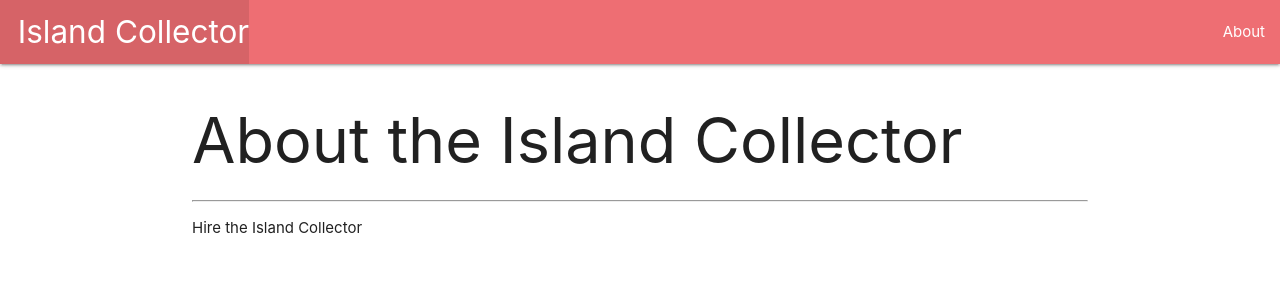
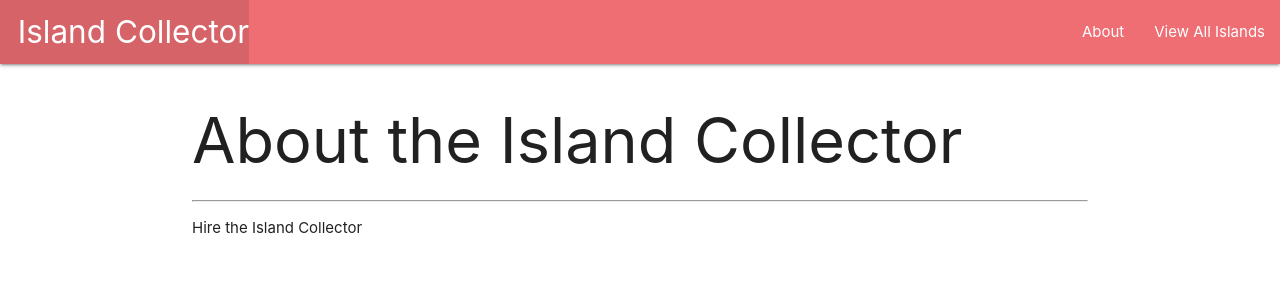
Before and after one commit to danusem/island_collector, a Django app: page /about/ in a window 1280 px wide. Shown: the top 300 px of the page. Run offline with Django 3.2, Linux system fonts and the light colour scheme.

Commit message:
create UI

```diff
--- a/main_app/templates/base.html
+++ b/main_app/templates/base.html
@@ -19,6 +19,8 @@
         </ul>
         <ul class="right">
           <li><a href="/about">About</a></li>
+          <li><a href="/islands">View All Islands</a></li>
+
         </ul>
       </div>
     </nav>
```
